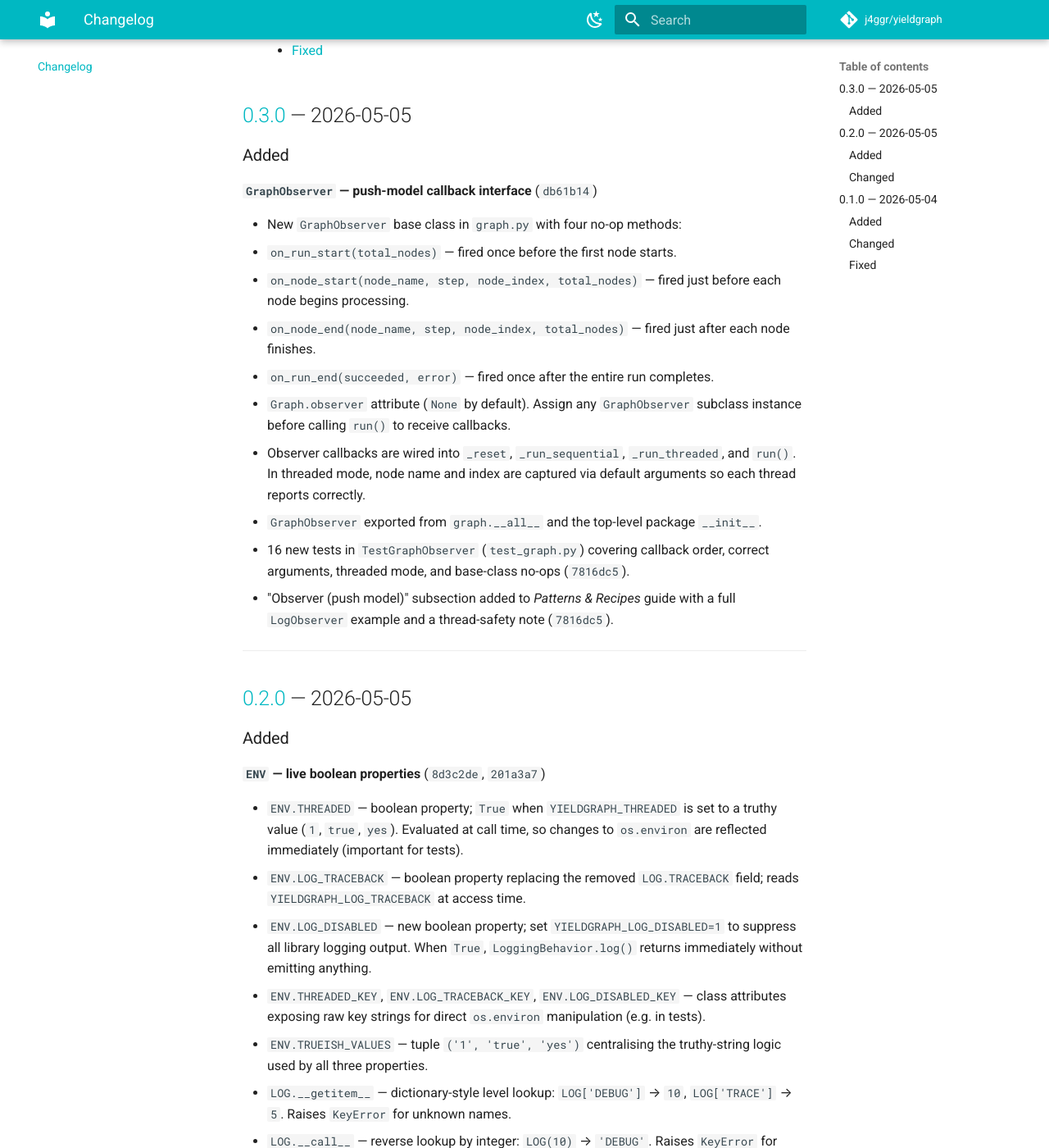
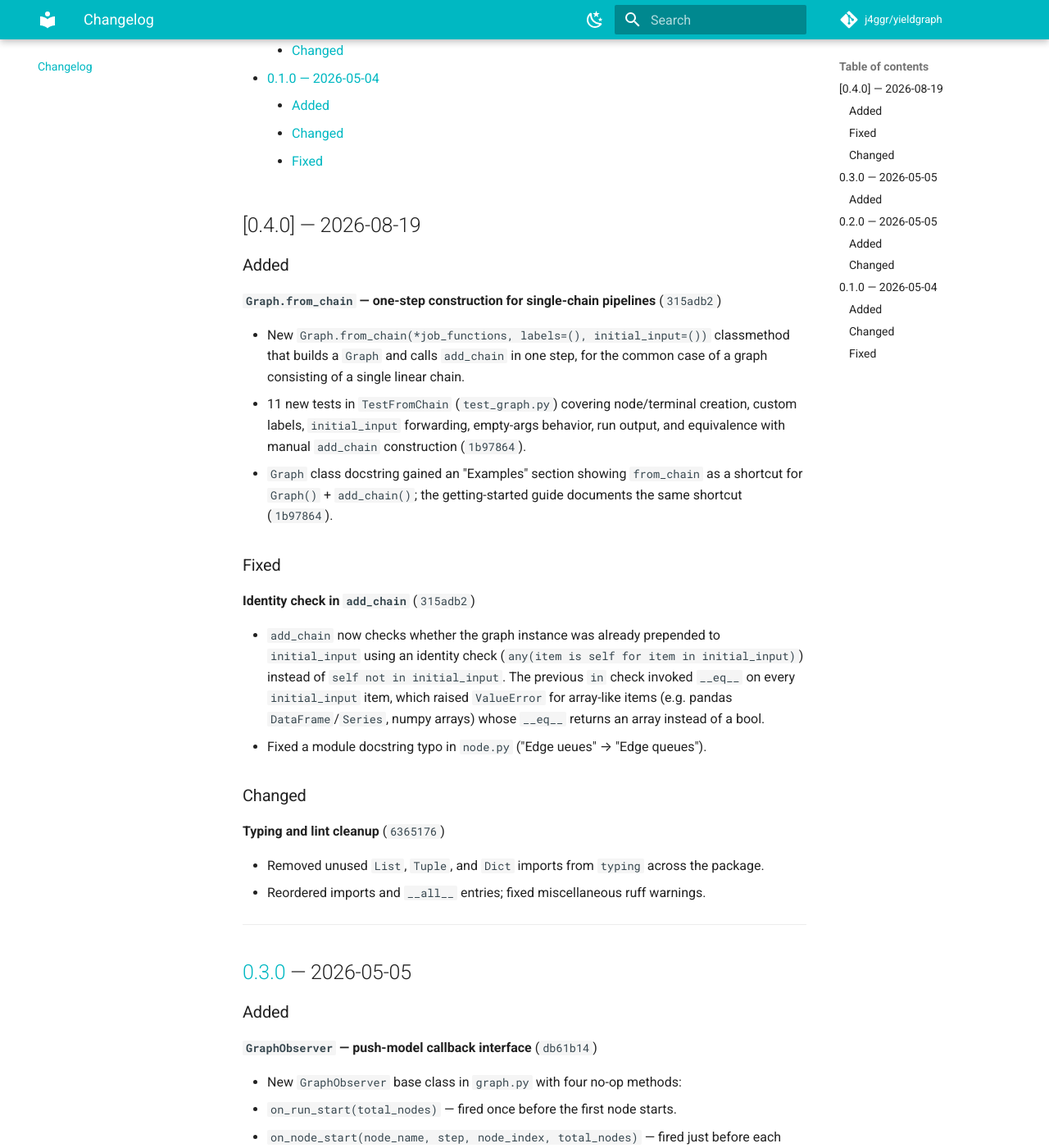
Before and after one commit to j4ggr/yieldgraph, an MkDocs documentation site: the page built from docs/CHANGELOG.md, in a window 1280 px wide and 1400 px high, scrolled down 582 px. Shown: the whole window at 82% size. Built offline with MkDocs 1.6.1 and Material for MkDocs 9.7.7, drawn with Linux system fonts in a browser that asks for light colours; comment, search, counter and statistics services are not loaded; some of the changed text lies outside the part shown.

Commit message:
RELEASE v0.4.0

```diff
--- a/docs/CHANGELOG.md
+++ b/docs/CHANGELOG.md
@@ -7,15 +7,57 @@ the project adheres to [Semantic Versioning](https://semver.org/spec/v2.0.0.html
 ---
 
 - [Changelog](#changelog)
+  - [\[0.4.0\] — 2026-08-19](#040--2026-08-19)
+    - [Added](#added)
+    - [Fixed](#fixed)
+    - [Changed](#changed)
   - [0.3.0 — 2026-05-05](#030--2026-05-05)
-    - [Added](#added)
+    - [Added](#added-1)
   - [0.2.0 — 2026-05-05](#020--2026-05-05)
-    - [Added](#added-1)
-    - [Changed](#changed)
-  - [0.1.0 — 2026-05-04](#010--2026-05-04)
     - [Added](#added-2)
     - [Changed](#changed-1)
-    - [Fixed](#fixed)
+  - [0.1.0 — 2026-05-04](#010--2026-05-04)
+    - [Added](#added-3)
+    - [Changed](#changed-2)
+    - [Fixed](#fixed-1)
+
+## [0.4.0] — 2026-08-19
+
+### Added
+
+**`Graph.from_chain` — one-step construction for single-chain pipelines** (`315adb2`)
+
+- New `Graph.from_chain(*job_functions, labels=(), initial_input=())` classmethod
+  that builds a `Graph` and calls `add_chain` in one step, for the common case of
+  a graph consisting of a single linear chain.
+- 11 new tests in `TestFromChain` (`test_graph.py`) covering node/terminal
+  creation, custom labels, `initial_input` forwarding, empty-args behavior, run
+  output, and equivalence with manual `add_chain` construction (`1b97864`).
+- `Graph` class docstring gained an "Examples" section showing `from_chain` as
+  a shortcut for `Graph()` + `add_chain()`; the getting-started guide documents
+  the same shortcut (`1b97864`).
+
+### Fixed
+
+**Identity check in `add_chain`** (`315adb2`)
+
+- `add_chain` now checks whether the graph instance was already prepended to
+  `initial_input` using an identity check (`any(item is self for item in
+  initial_input)`) instead of `self not in initial_input`. The previous `in`
+  check invoked `__eq__` on every `initial_input` item, which raised
+  `ValueError` for array-like items (e.g. pandas `DataFrame`/`Series`, numpy
+  arrays) whose `__eq__` returns an array instead of a bool.
+- Fixed a module docstring typo in `node.py` ("Edge  ueues" → "Edge queues").
+
+### Changed
+
+**Typing and lint cleanup** (`6365176`)
+
+- Removed unused `List`, `Tuple`, and `Dict` imports from `typing` across the
+  package.
+- Reordered imports and `__all__` entries; fixed miscellaneous ruff warnings.
+
+---
 
 ## [0.3.0] — 2026-05-05
 
--- a/pyproject.toml
+++ b/pyproject.toml
@@ -1,6 +1,6 @@
 [project]
 name = "yieldgraph"
-version = "0.3.1"
+version = "0.4.0"
 description = "A lightweight Python library for building interruptible, generator-driven ETL pipelines as directed graphs."
 authors = [
     {name = "j4ggr", email = "reto@jaeggli.email"},
```
